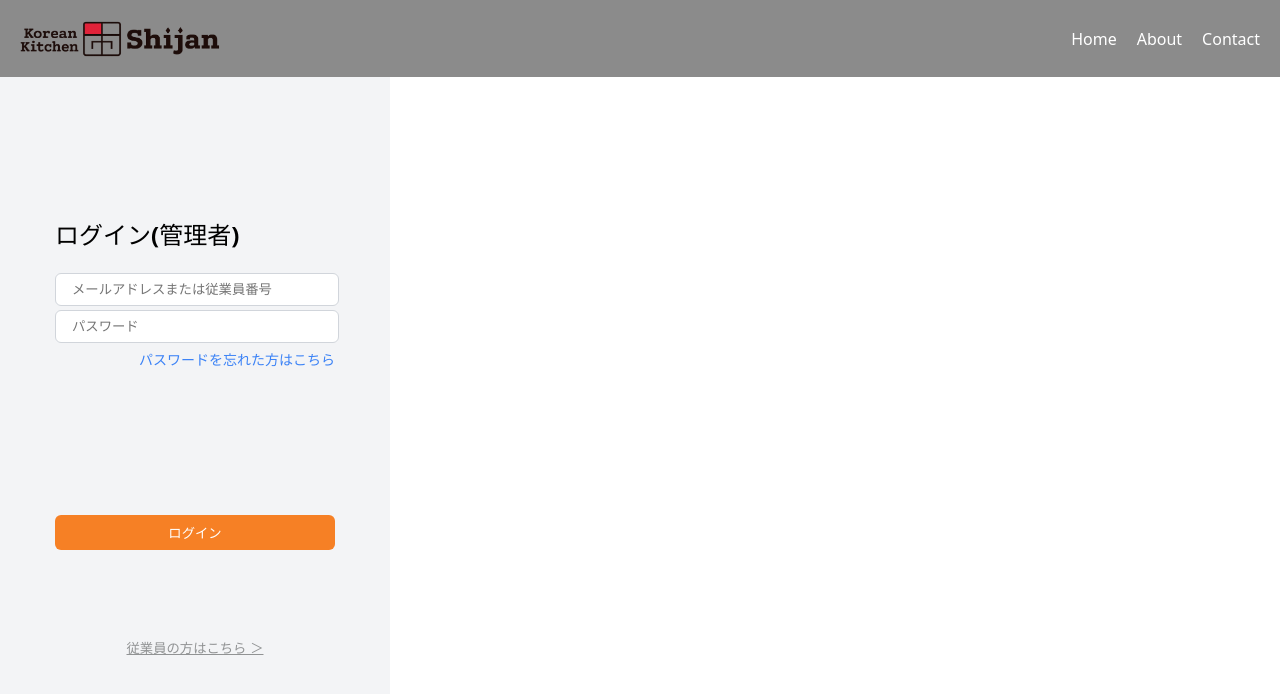
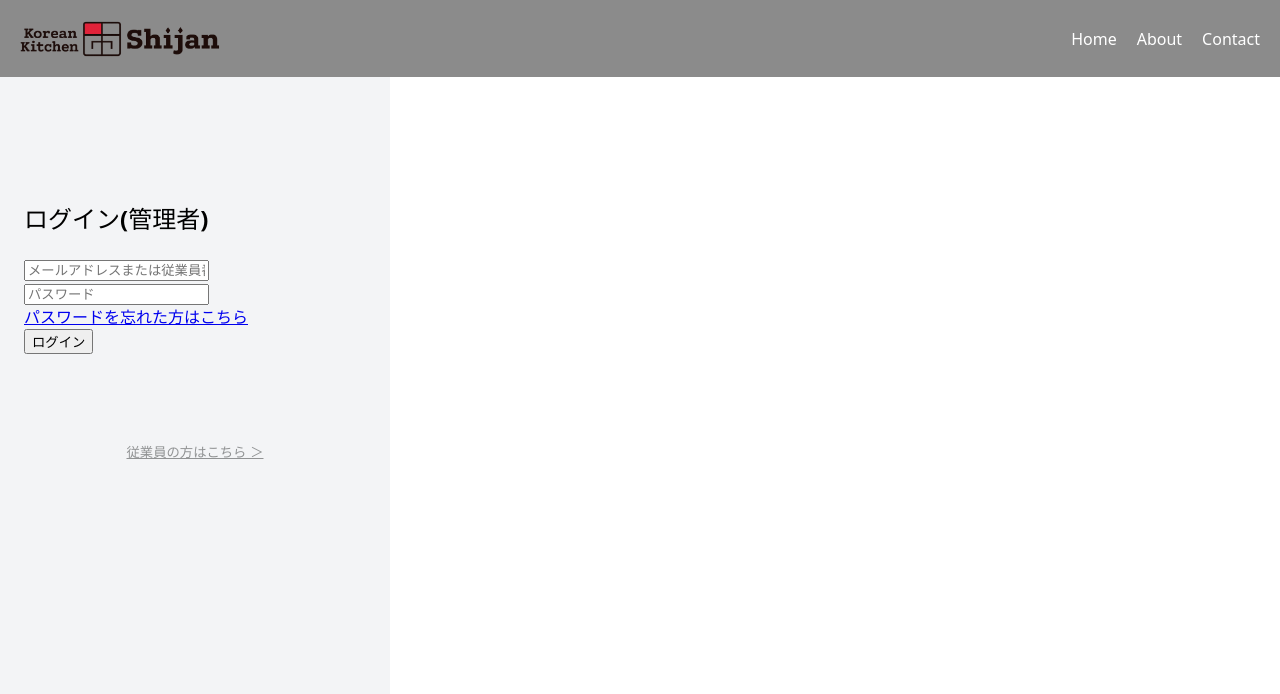
Before and after one commit to kei0101xw/web-shift-manager, a React (Vite) app in the folder frontend/: page /loginmanager in a window 1280 px wide. Shown: the top 694 px of the page. Built offline with nearby package versions, Linux system fonts and the light colour scheme.

Commit message:
[change] ClassNameの修正

```diff
--- a/frontend/src/pages/LoginEmployee.css
+++ b/frontend/src/pages/LoginEmployee.css
@@ -25,7 +25,7 @@
 }
 
 /* 入力フィールド */
-.login-form__input {
+.login-form-input {
   width: 280px;
   padding: 0.5rem 1rem;
   /* margin-bottom: 0 auto 1rem; */
@@ -33,8 +33,8 @@
   transition: border 0.3s ease;
 }
 
-.login-form__input__email,
-.login-form__input__pass {
+.login-form-input-email,
+.login-form-input-pass {
   width: 250px;
   padding: 0.5rem 1rem;
   margin-bottom: 0.25rem;
@@ -43,8 +43,8 @@
   outline: none;
 }
 
-.login-form__input__email--error,
-.login-form__input__pass--error {
+.login-form-input-mail-error,
+.login-form-input-pass-error {
   border-color: #ef4444; /* 赤枠 */
 }
 
@@ -56,23 +56,23 @@
 }
 
 /* パスワードを忘れた方のリンク */
-.login-form__forgot-wrapper {
+.login-form-forgot-wrapper {
   text-align: right;
   margin-bottom: 1rem;
 }
 
-.login-form__forgot-link {
+.login-form-forgot-link {
   font-size: 0.875rem;
   color: #3b82f6; /* text-blue-500 */
   text-decoration: none;
 }
 
-.login-form__forgot-link:hover {
+.login-form-forgot-link:hover {
   text-decoration: underline;
 }
 
 /* ログインボタン */
-.login-form__submit-button {
+.login-form-submit-button {
   width: 100%;
   background-color: #f68025; /* bg-blue-500 */
   color: white;
--- a/frontend/src/pages/LoginEmployee.jsx
+++ b/frontend/src/pages/LoginEmployee.jsx
@@ -46,7 +46,7 @@ export default function LoginFormEmployee() {
       <Header />
       <div className="login-em-container">
         <div className="login-le-container">
-          <form onSubmit={handleSubmit} className="login-form__input">
+          <form onSubmit={handleSubmit} className="login-form-input">
             <h2 className=".login-employee-title">ログイン(従業員)</h2>
 
             {/* メールアドレス / 従業員番号 */}
@@ -55,13 +55,13 @@ export default function LoginFormEmployee() {
               type="text"
               value={emailOrId}
               onChange={(e) => setEmailOrId(e.target.value)}
-              className={`login-form__input__email ${
-                errors.emailOrId ? "login-form__input_email--error" : ""
+              className={`login-form-input-email ${
+                errors.emailOrId ? "login-form-input-email-error" : ""
               }`}
               placeholder="メールアドレスまたは従業員番号"
             />
             {errors.emailOrId && (
-              <p className="login-form__error">{errors.emailOrId}</p>
+              <p className="login-form-error">{errors.emailOrId}</p>
             )}
 
             {/* パスワード */}
@@ -71,24 +71,24 @@ export default function LoginFormEmployee() {
               type="password"
               value={password}
               onChange={(e) => setPassword(e.target.value)}
-              className={`login-form__input__pass ${
-                errors.password ? "login-form__input_pass--error" : ""
+              className={`login-form-input-pass ${
+                errors.password ? "login-form-input-pass-error" : ""
               }`}
               placeholder="パスワード"
             />
             {errors.password && (
-              <p className="login-form__error">{errors.password}</p>
+              <p className="login-form-error">{errors.password}</p>
             )}
 
             {/* パスワードを忘れた方はこちら */}
-            <div className="login-form__forgot-wrapper">
-              <a href="/forgot-password" className="login-form__forgot-link">
+            <div className="login-form-forgot-wrapper">
+              <a href="/forgot-password" className="login-form-forgot-link">
                 パスワードを忘れた方はこちら
               </a>
             </div>
 
             {/* ログインボタン */}
-            <button type="submit" className="login-form__submit-button">
+            <button type="submit" className="login-form-submit-button">
               ログイン
             </button>
 
@@ -96,7 +96,7 @@ export default function LoginFormEmployee() {
             <button
               type="button"
               onClick={() => (window.location.href = "/admin-login")}
-              className="login-form__admin-button"
+              className="login-form-admin-button"
             >
               管理者の方はこちら ＞
             </button>
```
